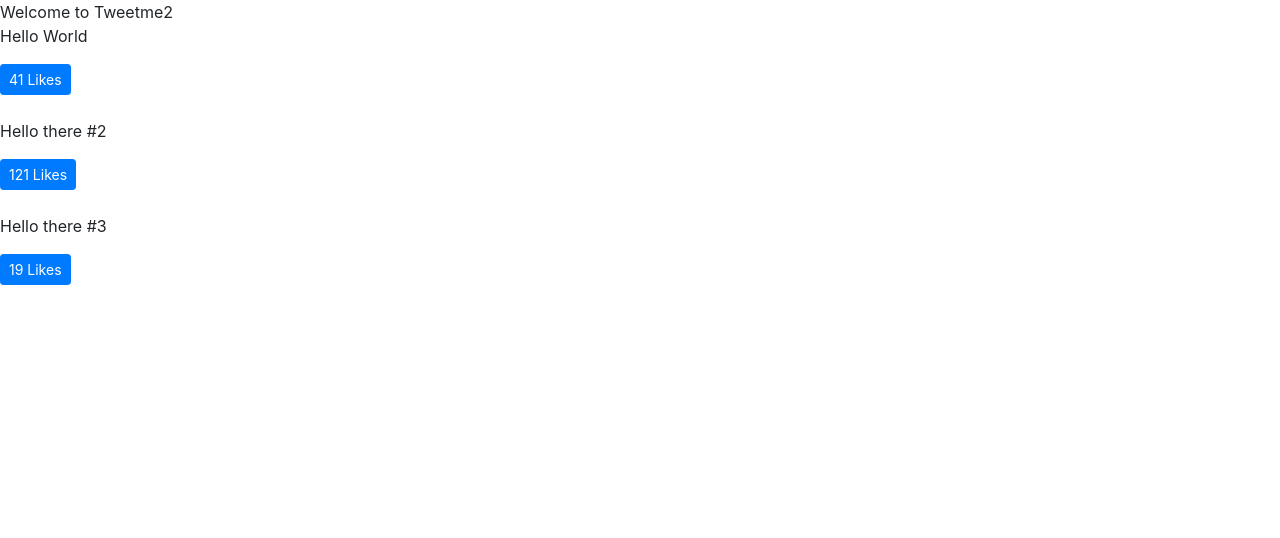
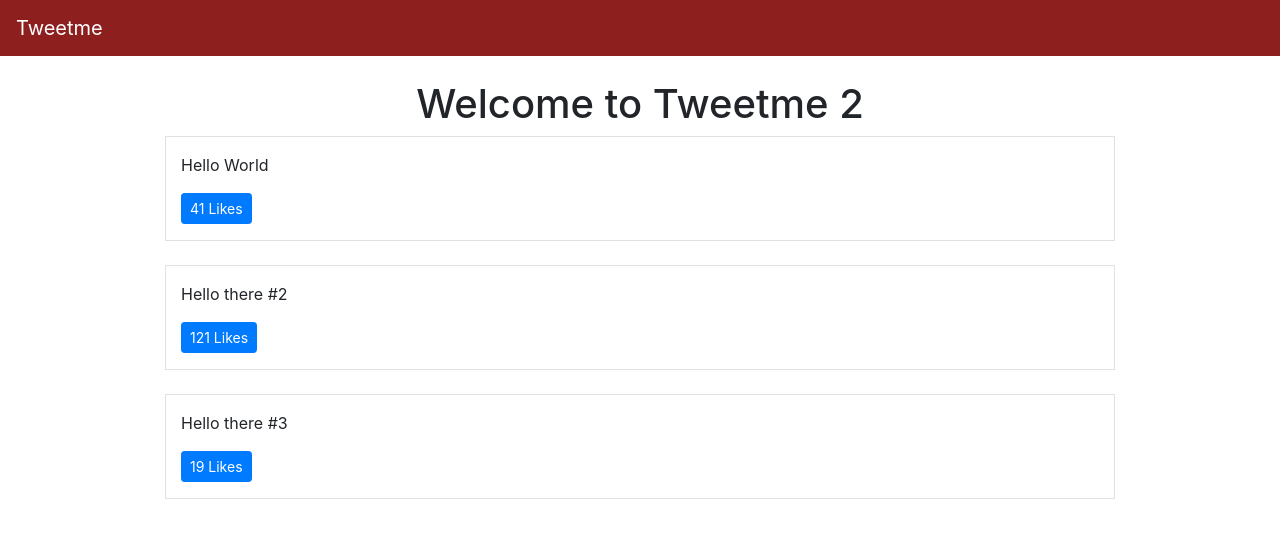
Before and after one commit to rafsan99/tweetme, a Django app: page / in a window 1280 px wide. Shown: the top 538 px of the page. Run offline with Django 3.2, Linux system fonts and the light colour scheme; data comes from the database, SQL or seed files in the repository; some libraries are stand-ins or nearby versions.

Commit message:
Implement of Bootstrap theme

```diff
--- a/templates/base.html
+++ b/templates/base.html
@@ -15,11 +15,20 @@
       integrity="sha384-Vkoo8x4CGsO3+Hhxv8T/Q5PaXtkKtu6ug5TOeNV6gBiFeWPGFN9MuhOf23Q9Ifjh"
       crossorigin="anonymous"
     />
+    <style>
+      .bg-tweetme {
+        background-color: #8e1f1f!important;
+      }
+    </style>
 
     <title>Tweetme2 {% block head_title %}{% endblock head_title %}</title>
   </head>
   <body>
-    {% block content %} {% endblock content %}
+    {% include "components/navbar.html" %}
+    <div class='container'>
+    {% block content %}
+    {% endblock content %}
+    </div>
 
     <!-- Optional JavaScript -->
     <!-- jQuery first, then Popper.js, then Bootstrap JS -->
--- /dev/null
+++ b/templates/components/navbar.html
@@ -0,0 +1,35 @@
+<nav class="navbar navbar-expand-lg navbar-dark bg-tweetme mb-4">
+  <a class="navbar-brand" href="/">Tweetme</a>
+  <button class="navbar-toggler" type="button" data-toggle="collapse" data-target="#navbarSupportedContent" aria-controls="navbarSupportedContent" aria-expanded="false" aria-label="Toggle navigation">
+    <span class="navbar-toggler-icon"></span>
+  </button>
+
+  <div class="collapse navbar-collapse d-none" id="navbarSupportedContent">
+    <ul class="navbar-nav mr-auto d-none">
+      <li class="nav-item active">
+        <a class="nav-link" href="#">Home <span class="sr-only">(current)</span></a>
+      </li>
+      <li class="nav-item">
+        <a class="nav-link" href="#">Link</a>
+      </li>
+      <li class="nav-item dropdown">
+        <a class="nav-link dropdown-toggle" href="#" id="navbarDropdown" role="button" data-toggle="dropdown" aria-haspopup="true" aria-expanded="false">
+          Dropdown
+        </a>
+        <div class="dropdown-menu" aria-labelledby="navbarDropdown">
+          <a class="dropdown-item" href="#">Action</a>
+          <a class="dropdown-item" href="#">Another action</a>
+          <div class="dropdown-divider"></div>
+          <a class="dropdown-item" href="#">Something else here</a>
+        </div>
+      </li>
+      <li class="nav-item">
+        <a class="nav-link disabled" href="#" tabindex="-1" aria-disabled="true">Disabled</a>
+      </li>
+    </ul>
+    <form class="form-inline my-2 my-lg-0 d-none">
+      <input class="form-control mr-sm-2" type="search" placeholder="Search" aria-label="Search">
+      <button class="btn btn-outline-success my-2 my-sm-0" type="submit">Search</button>
+    </form>
+  </div>
+</nav>
--- a/templates/pages/home.html
+++ b/templates/pages/home.html
@@ -5,9 +5,15 @@ This is amazing!!!!
 {% endblock head_title %}
 
 {% block content %}
-Welcome to Tweetme2
 
-<div id='tweets'>
+<div class='row text-center'>
+    <div class='col'>
+        <h1>Welcome to Tweetme 2</h1>
+    </div>
+</div>
+
+
+<div class='row' id='tweets'>
 Loading...
 </div>
 
@@ -34,7 +40,7 @@ function LikeBtn(tweet) {
 }
 
 function fromatTweetElement(tweet) {
-    var formattedTweet = "<div class='mb-4 tweet' id='" + tweet.id
+    var formattedTweet = "<div class='col-12 col-md-10 mx-auto border round py-3 mb-4 tweet' id='" + tweet.id
      + "'><p>" + tweet.content +
      "</p><div class='btn-group'>" + LikeBtn(tweet) +
       "</div></div>"
```
Also changed, not shown: templates/components/footer.html (added).
